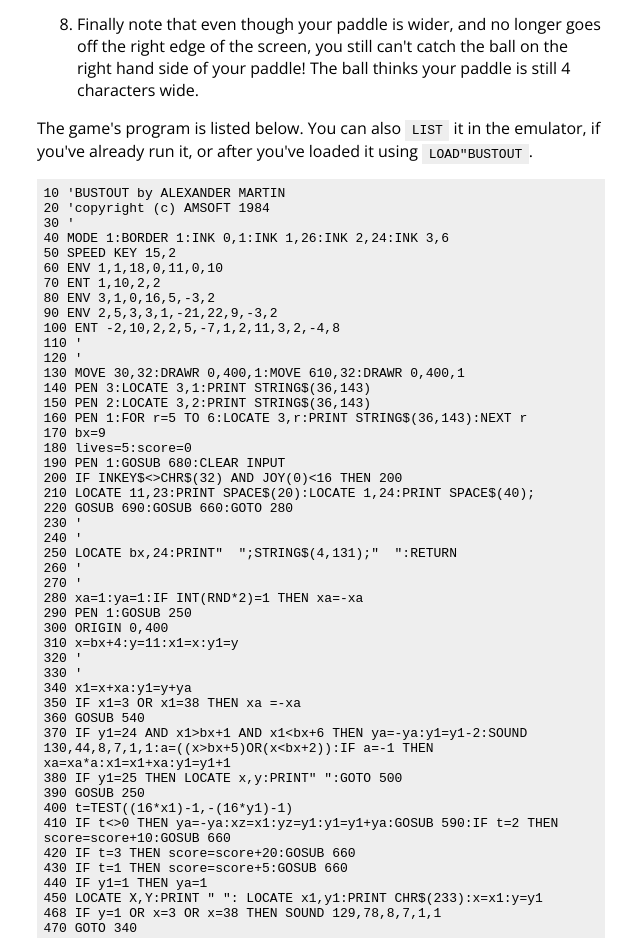
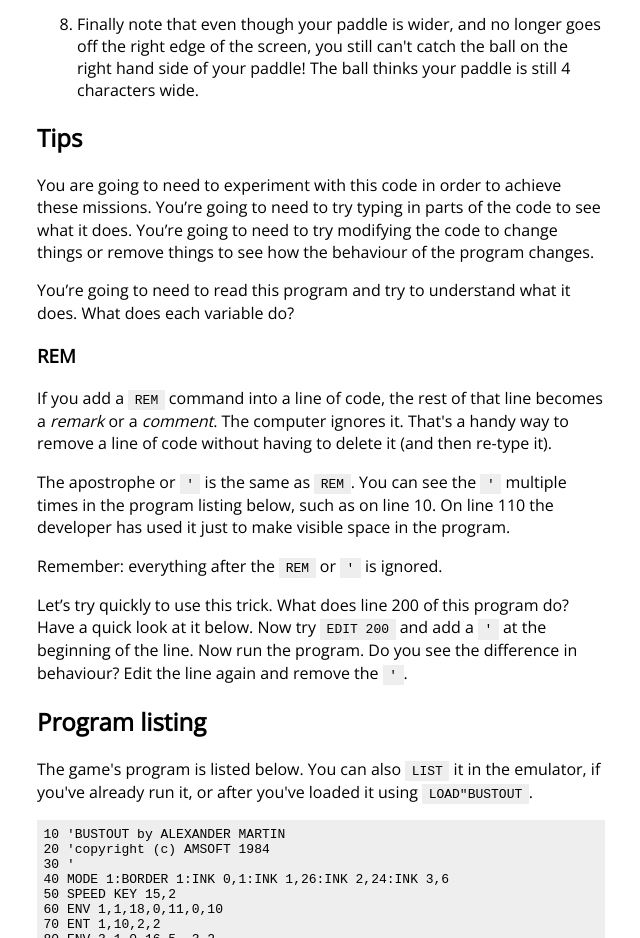
Before and after one commit to karlvr/learn-to-code-basic, an Eleventy site: page src/game01.html in a window 1280 px wide. Shown: the part 1285-2223 px from the top of the page, without its empty margins (3-643 px from the left). Built offline with nearby package versions, Linux system fonts and the light colour scheme; Eleventy itself is replaced by a stand-in of ours; files that its build step writes are made by us from their sources; no server answers.

Commit message:
game01: add tips

```diff
--- a/src/game01.html
+++ b/src/game01.html
@@ -55,6 +55,34 @@ RUN"bustout
 	</li>
 </ol>
 
+<h2>Tips</h2>
+<p>
+	You are going to need to experiment with this code in order to achieve these missions. You’re going to need to try typing in parts
+	of the code to see what it does. You’re going to need to try modifying the code to change things or remove things to see how the
+	behaviour of the program changes.
+</p>
+<p>
+	You’re going to need to read this program and try to understand what it does. What does each variable do?
+</p>
+<h3>REM</h3>
+<p>
+	If you add a <code>REM</code> command into a line of code, the rest of that line becomes a <em>remark</em> or a <em>comment</em>.
+	The computer ignores it. That's a handy way to remove a line of code without having to delete it (and then re-type it).
+</p>
+<p>
+	The apostrophe or <code>'</code> is the same as <code>REM</code>. You can see the <code>'</code> multiple times in the program
+	listing below, such as on line 10. On line 110 the developer has used it just to make visible space in the program.
+</p>
+<p>
+	Remember: everything after the <code>REM</code> or <code>'</code> is ignored.
+</p>
+<p>
+	Let’s try quickly to use this trick. What does line 200 of this program do? Have a quick look at it below.
+	Now try <code class="command">EDIT 200</code> and add a <code>'</code> at the beginning of the line. Now
+	run the program. Do you see the difference in behaviour? Edit the line again and remove the <code>'</code>.
+</p>
+
+<h2>Program listing</h2>
 <p>
 	The game's program is listed below. You can also <code class="command">LIST</code> it in the emulator, if you've already run it,
 	or after you've loaded it using <code>LOAD"BUSTOUT</code>.
```
